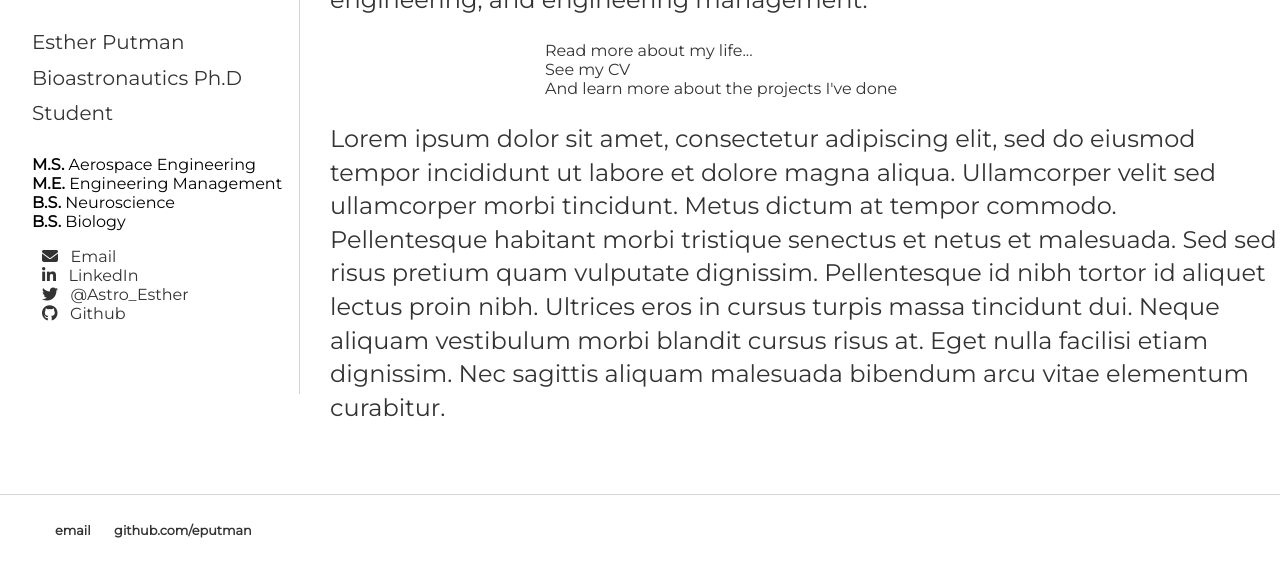
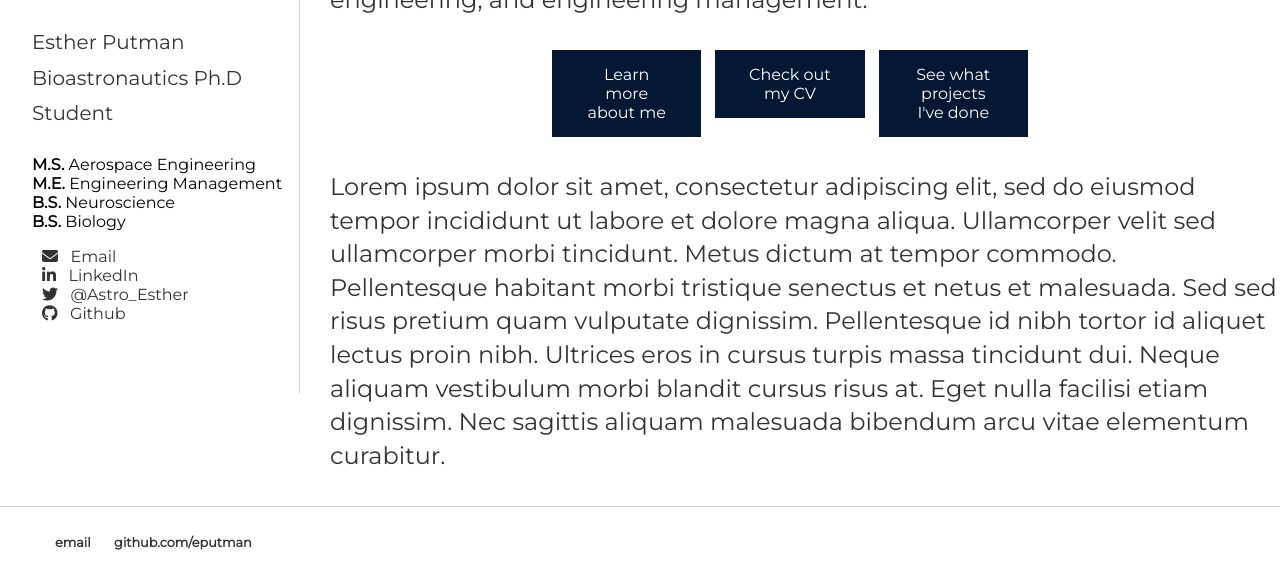
Before and after one commit to eputman/eputman.github.io, a Jekyll site: the page built from index.html, in a window 1280 px wide and 1065 px high, cut to the strip 487-1065 px from the top of the window. Built offline with Jekyll 4.4.1, drawn with Linux system fonts in a browser that asks for light colours; nearby versions of some CDN libraries.

Commit message:
Page reference buttons

```diff
--- a/index.html
+++ b/index.html
@@ -29,12 +29,19 @@ title: Esther Putman, Aerospace Engineer
 			<h1> My name is Esther Putman </h1>
 			<p>I bridge engineering and life sciences to craft the <em>future of humans in space.</em>. <br>
 			My multifacted education spans biology and neuroscience, aerospace engineering, and engineering management. </p>
+
 				<div class = "center">
-					<a href="/about">Read more about my life...</a>
-					<br>
-					<a href="/CV">See my CV</a>
-					<br>
-					<a href="/portfolio">And learn more about the projects I've done</a>
+				<div class="clearfix">
+					<div class="pageref-container">
+					<a href="/about" class="button">Learn more about me </a>
+					</div>
+					<div class="pageref-container">
+					<a href="/CV" class="button">Check out my CV </a>
+					</div>
+					<div class="pageref-container">
+					<a href="/portfolio" class="button">See what projects I've done </a>
+					</div>
+				</div> <!-- /clearfix-->
 				</div> <!-- /center -->
 
 			<!-- Placeholder -->
```
